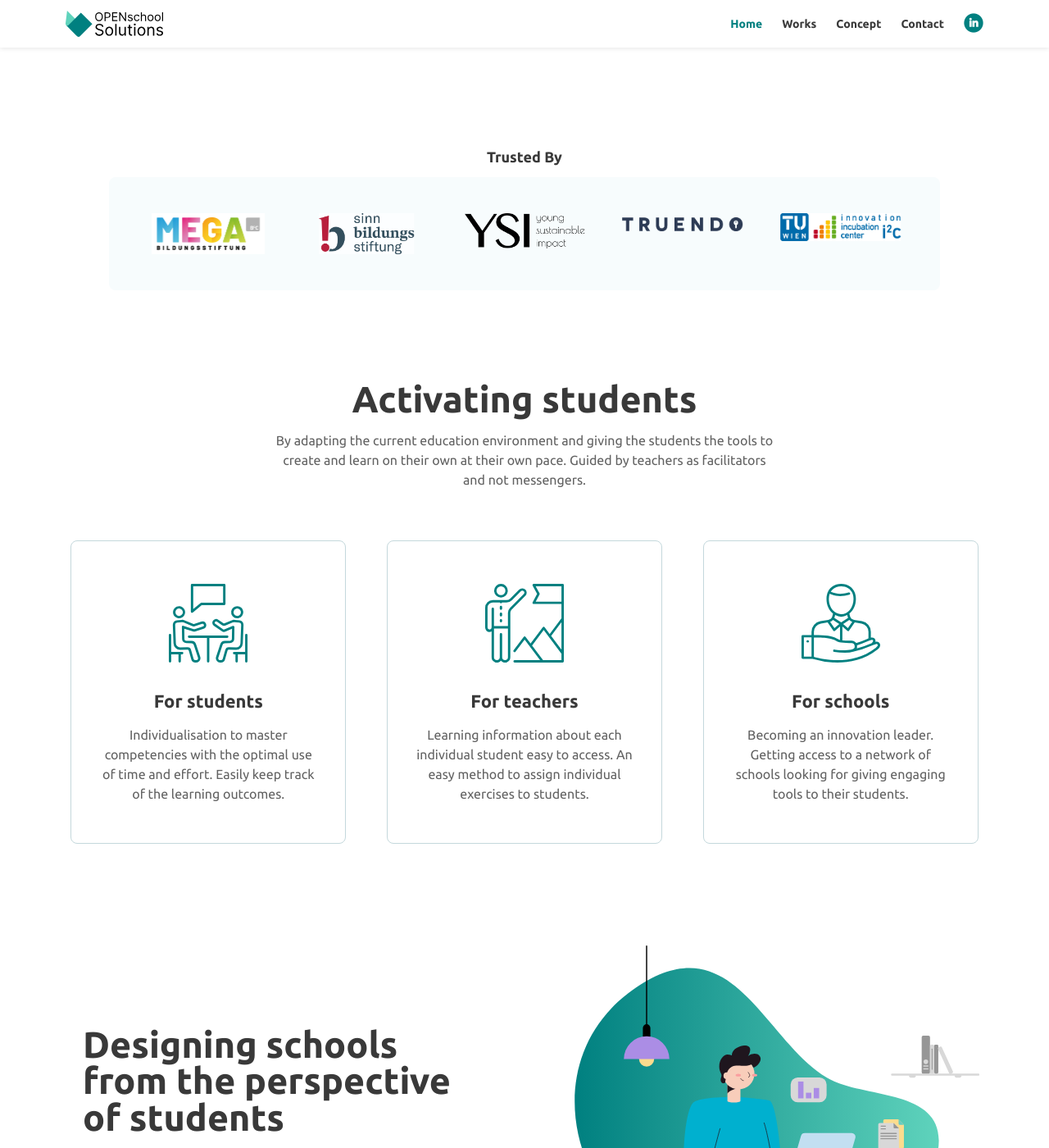
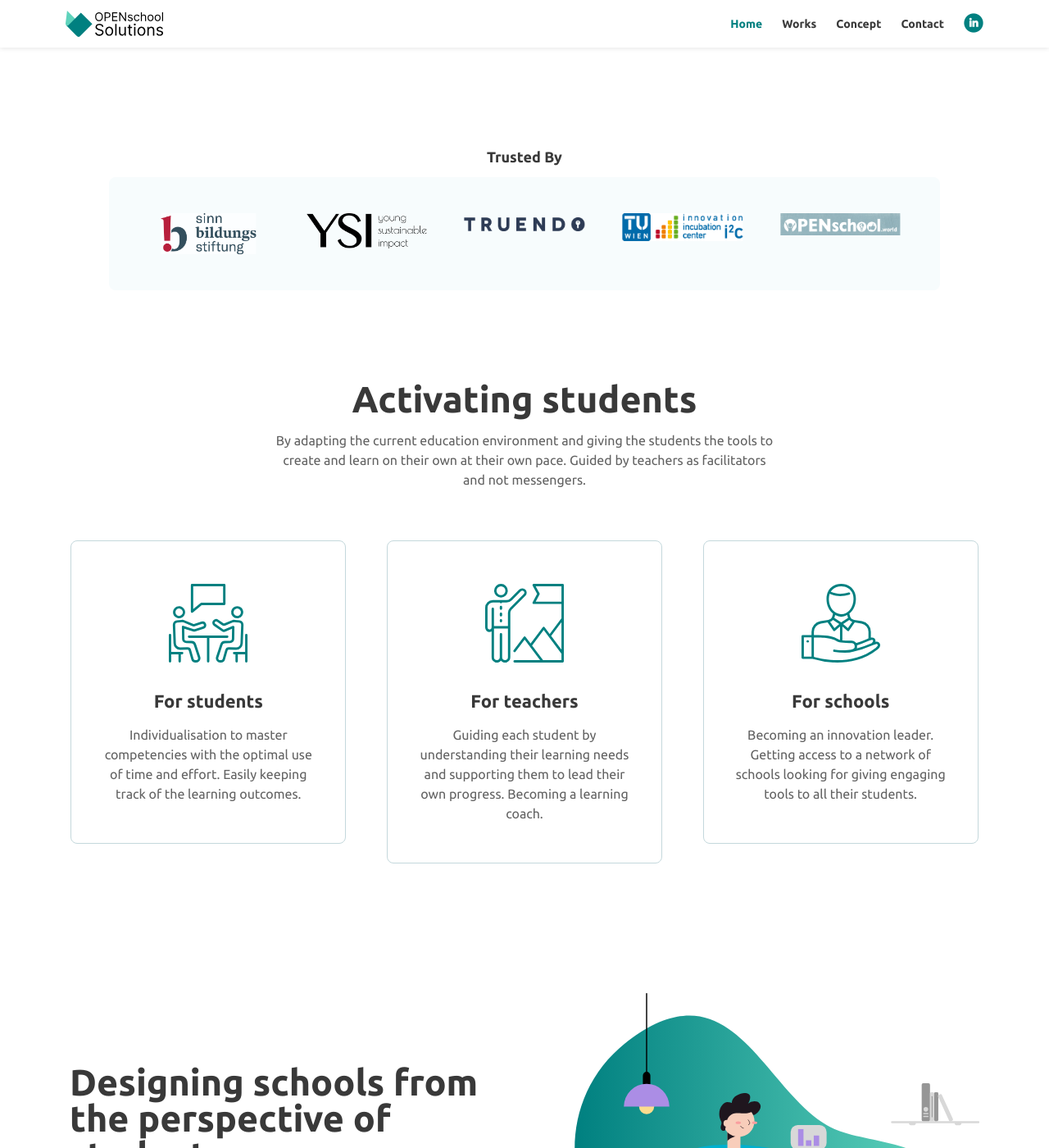
Before and after one commit to openschoolsolutions/openschoolsolutions.github.io, a Jekyll site: the page built from index2.html, in a window 1280 px wide and 1400 px high, scrolled down 549 px. Shown: the whole window at 82% size. Built offline with Jekyll 4.4.1, drawn with Linux system fonts in a browser that asks for light colours; some of the changed text lies outside the part shown.

Commit message:
Updating index2 text and styling.

```diff
--- a/assets/css/styles.css
+++ b/assets/css/styles.css
@@ -2094,7 +2094,6 @@
 	.basic-2 .text-container {
 		margin-top: 5.375rem;
 		margin-right: 1rem;
-		margin-left: 4rem;
 	}
 	/* end of details 2 */
 
@@ -2192,3 +2191,35 @@
 	/* end of extra pages */
 }
 /* end of min-width width 1200px */
+
+.single-blog .blog-image img {
+	border-radius: 10px;
+	width: 100%; }
+
+  .single-blog .blog-content {
+	padding-top: 25px; }
+	.single-blog .blog-content .meta li {
+	  font-size: 16px;
+	  color: #6A6972;
+	  display: inline-block;
+	  margin-left: 50px; }
+	  .single-blog .blog-content .meta li:first-child {
+		margin-left: 0; }
+	  .single-blog .blog-content .meta li a {
+		color: #6A6972; }
+	.single-blog .blog-content .text {
+	  font-size: 23px;
+	  font-weight: 400;
+	  line-height: 30px;
+	  color: #2E2E2E;
+	  margin-top: 15px; }
+	  @media (max-width: 767px) {
+		.single-blog .blog-content .text {
+		  font-size: 20px;
+		  line-height: 30px; } }
+	.single-blog .blog-content .more {
+	  font-size: 16px;
+	  color: #FE7E71;
+	  margin-top: 30px; }
+	  .single-blog .blog-content .more i {
+		margin-left: 5px; }
--- a/index2.html
+++ b/index2.html
@@ -9,10 +9,12 @@
 	<!-- <a class="navbar-brand logo-text page-scroll" href="index.html">Evolo</a> -->
 
 	<!-- Image Logo -->
-	<a class="navbar-brand logo-image" href="index.html"><img src="/assets/images/icon-simple.svg" alt="alternative"></a>
+	<a class="navbar-brand logo-image" href="index.html"><img src="/assets/images/icon-simple.svg"
+			alt="alternative"></a>
 
 	<!-- Mobile Menu Toggle Button -->
-	<button class="navbar-toggler" type="button" data-toggle="collapse" data-target="#navbarsExampleDefault" aria-controls="navbarsExampleDefault" aria-expanded="false" aria-label="Toggle navigation">
+	<button class="navbar-toggler" type="button" data-toggle="collapse" data-target="#navbarsExampleDefault"
+		aria-controls="navbarsExampleDefault" aria-expanded="false" aria-label="Toggle navigation">
 		<span class="navbar-toggler-awesome fas fa-bars"></span>
 		<span class="navbar-toggler-awesome fas fa-times"></span>
 	</button>
@@ -54,7 +56,8 @@
 				<div class="col-lg-6">
 					<div class="text-container">
 						<h1><span class="turquoise">OPENschool</span> Solutions</h1>
-						<p class="p-large">Fostering the imagination and creativity of students allowing them to become who they want to be</p>
+						<p class="p-large">Fostering the imagination and creativity of students allowing them to become
+							who they want to be</p>
 						<a class="btn-solid-lg page-scroll" href="#works">Learn more</a>
 					</div> <!-- end of text-container -->
 				</div> <!-- end of col -->
@@ -129,7 +132,9 @@
 		<div class="row">
 			<div class="col-lg-12">
 				<h2>Activating students</h2>
-				<p class="p-heading p-large">By adapting the current education environment and giving the students the tools to create and learn on their own at their own pace. Guided by teachers as facilitators and not messengers.</p>
+				<p class="p-heading p-large">By adapting the current education environment and giving the students the
+					tools to create and learn on their own at their own pace. Guided by teachers as facilitators and not
+					messengers.</p>
 			</div> <!-- end of col -->
 		</div> <!-- end of row -->
 		<div class="row">
@@ -140,7 +145,8 @@
 					<img class="card-image" src="/assets/images/services-icon-1.svg" alt="alternative">
 					<div class="card-body">
 						<h4 class="card-title">For students</h4>
-						<p>Individualisation to master competencies with the optimal use of time and effort. Easily keep track of the learning outcomes.</p>
+						<p>Individualisation to master competencies with the optimal use of time and effort. Easily
+							keeping track of the learning outcomes.</p>
 					</div>
 				</div>
 				<!-- end of card -->
@@ -150,7 +156,8 @@
 					<img class="card-image" src="/assets/images/services-icon-2.svg" alt="alternative">
 					<div class="card-body">
 						<h4 class="card-title">For teachers</h4>
-						<p>Learning information about each individual student easy to access. An easy method to assign individual exercises to students.</p>
+						<p>Guiding each student by understanding their learning needs and supporting them to lead their
+							own progress. Becoming a learning coach.</p>
 					</div>
 				</div>
 				<!-- end of card -->
@@ -160,7 +167,8 @@
 					<img class="card-image" src="/assets/images/services-icon-3.svg" alt="alternative">
 					<div class="card-body">
 						<h4 class="card-title">For schools</h4>
-						<p>Becoming an innovation leader. Getting access to a network of schools looking for giving engaging tools to their students.</p>
+						<p>Becoming an innovation leader. Getting access to a network of schools looking for giving
+							engaging tools to all their students.</p>
 					</div>
 				</div>
 				<!-- end of card -->
@@ -172,14 +180,20 @@
 <!-- end of services -->
 
 <!-- Details 1 -->
-<div id="concept" class="basic-1">
+<div id="concept" class="basic-2">
 	<div class="container">
 		<div class="row">
 			<div class="col-lg-6">
 				<div class="text-container">
 					<h2>Designing schools from the perspective of students</h2>
-					<p>We enable your school to implement the progressive <a href="http://www.openschool.world" target="_blank">OPENSchool method</a> in the most scalable manner. Integrate OPENschool as a branch in your school. Compliant with regulations and with the same funding as a state school.</p>
-					<a class="btn-solid-reg" href="http://www.openschool.world" target="_blank">Know more</a>
+					<p>
+						OPENschool is a school format where students have a very high level of autonomy with teachers
+						acting as their coaches. It follows the microschool approach where each teacher is responsible
+						for 10 students. In its full implementation, OPENschool consists of the 3 learning zones:
+						Learning Office, Workshops and OpenLab.
+					</p>
+					<a class="btn-solid-reg" href="http://www.openschool.world" target="_blank">Know more about
+						OPENschool</a>
 				</div> <!-- end of text-container -->
 			</div> <!-- end of col -->
 			<div class="col-lg-6">
@@ -194,7 +208,7 @@
 
 
 <!-- Contact -->
-<div id="contact" class="form-1">
+<div id="contact" class="basic-2">
 	<div class="container">
 		<div class="row">
 			<div class="col-lg-12 text-center">
@@ -204,29 +218,23 @@
 				</ul>
 			</div> <!-- end of col -->
 		</div> <!-- end of row -->
-		<div class="row">
+		<div class="row justify-content-center">
 			{% for post in site.posts limit:4 %}
-			<div class="col-lg-4 col-md-6 col-xs-12 mb-5 post">
-				<div class="post-thumbnail mb-3">
-					<a href="{{ site.baseurl }}{{ post.url }}">
-						<img src="/assets/images/{{ post.banner_image }}" class="img-fluid" alt="">
-					</a>
-				</div>
-				<div class="post-meta">
-					<h3 class="text-center">
-						<a href="{{ site.baseurl }}{{ post.url }}">{{ post.title }}</a>
-					</h3>
-					<div class="text-center p-0">
-						<span class="date">{{ post.date | date: "%B %-d, %Y" }}</span>
+			<div class="col-lg-4 col-md-7">
+				<div class="single-blog mt-30 wow fadeIn" data-wow-duration="1s" data-wow-delay="0.2s"
+					style="visibility: visible; animation-duration: 1s; animation-delay: 0.2s; animation-name: fadeIn;">
+					<div class="blog-image">
+						<img src="/assets/images/{{ post.banner_image }}" alt="blog">
 					</div>
-				</div>
-				<div class="post-info">
-					<p>{{ post.description }}</p>
-				</div>
-				<div class="text-center">
-					<a href="{{ site.baseurl }}{{ post.url }}" class="btn btn-solid-reg">
-						Read More
-					</a>
+					<div class="blog-content">
+						<ul class="meta">
+							<li>Posted By: <a href="#">Admin</a></li>
+							<li>{{ post.date | date: "%B %-d, %Y" }}</li>
+						</ul>
+						<p class="text">{{ post.title }}</p>
+						<a class="more" href="{{ site.baseurl }}{{ post.url }}">Learn More <i
+								class="lni lni-chevron-right"></i></a>
+					</div>
 				</div>
 			</div>
 			{% endfor %}
@@ -251,7 +259,8 @@
 			<div class="col">
 
 				<!-- Contact Form -->
-				<form id="contactForm" data-toggle="validator" data-focus="false" action="https://formspree.io/meqrbagb" method="POST" class="js-form" novalidate>
+				<form id="contactForm" data-toggle="validator" data-focus="false" action="https://formspree.io/meqrbagb"
+					method="POST" class="js-form" novalidate>
 					<div class="form-group">
 						<input type="text" class="form-control-input" id="cname" name="name" required>
 						<label class="label-control" for="cname">Name</label>
@@ -288,7 +297,8 @@
 			<div class="col-md-4">
 				<div class="footer-col">
 					<h4>About OPENschool</h4>
-					<p>We activate students to use their imagination and creativity to guide their own learning. We design schools from the perspective of the students.</p>
+					<p>We activate students to use their imagination and creativity to guide their own learning. We
+						design schools from the perspective of the students.</p>
 				</div>
 			</div> <!-- end of col -->
 			<div class="col-md-4">
@@ -336,7 +346,7 @@
 	<div class="container">
 		<div class="row">
 			<div class="col-lg-12">
-				<p class="p-small">Copyright © 2020 OPENschool Solutions - All rights reserved</p>
+				<p class="p-small">Copyright © 2021 OPENschool Solutions - All rights reserved</p>
 			</div> <!-- end of col -->
 		</div> <!-- enf of row -->
 	</div> <!-- end of container -->
```
